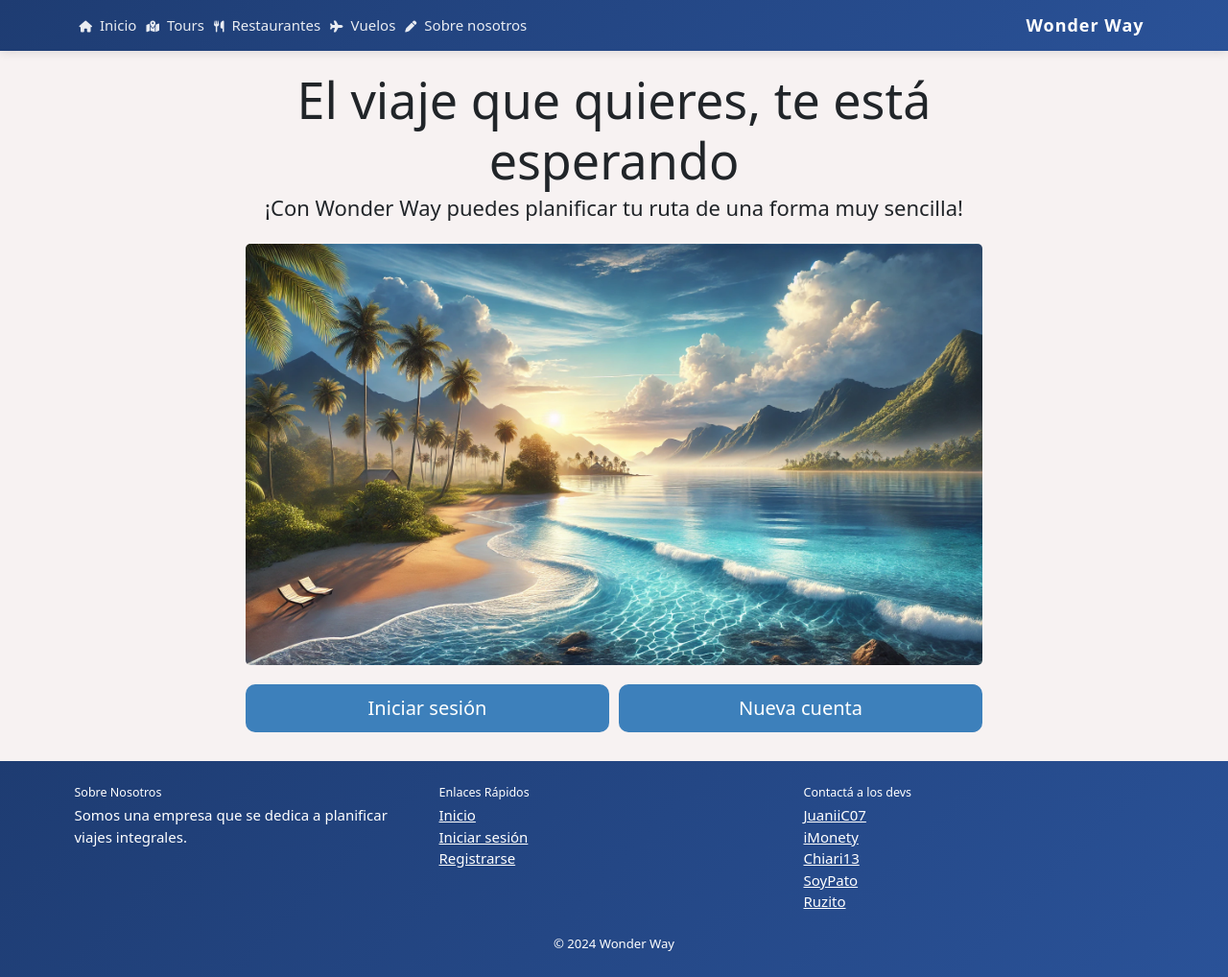
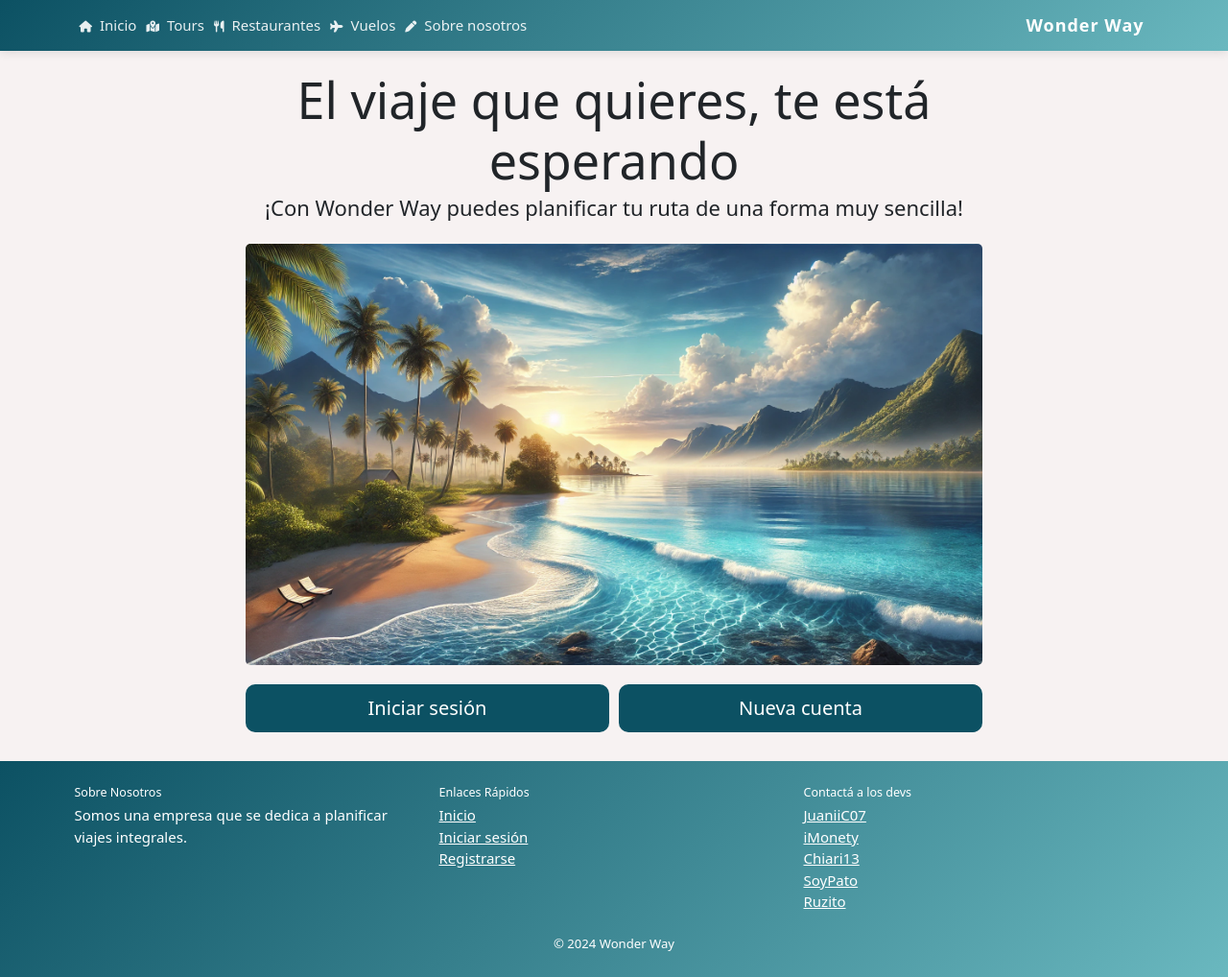
Before and after one commit to soypato/WonderWay, an Angular app in the folder code/: page / in a window 1280 px wide. Shown: the whole page at 96% size. Built offline with nearby package versions, Linux system fonts and the light colour scheme.

Commit message:
add brand colors

```diff
--- a/code/src/app/footer/footer.component.css
+++ b/code/src/app/footer/footer.component.css
@@ -7,7 +7,7 @@ footer {
     position: relative;
     bottom: 0;
     width: 100%;
-    background: linear-gradient(135deg, #1e3c72 0%, #2a5298 100%);
+    background: linear-gradient(135deg, #0c5163 0%, #6ab8bf 100%);
 }
 
 .container {
--- a/code/src/app/homepage/homepage.component.html
+++ b/code/src/app/homepage/homepage.component.html
@@ -3,13 +3,13 @@
         <h1>El viaje que quieres, te está esperando</h1>
         <h2>¡Con Wonder Way puedes planificar tu ruta de una forma muy sencilla!</h2>
     <img loading="lazy" class="landscape-image" id="landing-landscape" src="img/landing_landscape.webp" alt="Paisaje">
-
     <article id="buttons-call-to-action">
         <a class="button-main" href="/login">Iniciar sesión</a>
         <a class="button-main" href="/register">Nueva cuenta</a>
     </article>
 
 
+
     <!-- Acá tendría que estar la barra del modo libre -->
     </div>
 </div>
--- a/code/src/app/navbar/navbar.component.css
+++ b/code/src/app/navbar/navbar.component.css
@@ -8,7 +8,7 @@
 }
 
 .navbar-custom {
-    background: linear-gradient(135deg, #1e3c72 0%, #2a5298 100%);
+    background: linear-gradient(135deg, #0c5163 0%, #6ab8bf 100%);
     padding: 1rem;
     box-shadow: 0 2px 10px rgba(0,0,0,0.1);
 }
--- a/code/src/styles.css
+++ b/code/src/styles.css
@@ -1,8 +1,11 @@
 /* Variables */
 :root {
+    --color-primary: #0c5163;     /* Color principal */
+    --color-secondary: #6ab8bf;   /* Color secundario */
+    --color-tertiary: #9fced3;     /* Color terciario */
+
     --color-body-bg: #f7f2f2;       /* Color de fondo del body */
-    --color-button-bg: #3d80bb;   /* Color de fondo del botón principal */
-    --color-button-hover: #2489d7;  /* Color de fondo del botón al hacer hover */
+    --color-button-hover: #0b3f4c;  /* Color de fondo del botón al hacer hover */
     --border-radius-image: 0.5rem;  /* Borde redondeado para las imágenes */
 }
 
@@ -34,7 +37,7 @@ h1 {
 .button-main {
     color: #fff;
     border-radius: 1rem;
-    background-color: var(--color-button-bg);
+    background-color: var(--color-primary);
     padding: 1rem;
     text-decoration: none;
     font-size: 2rem;
```
